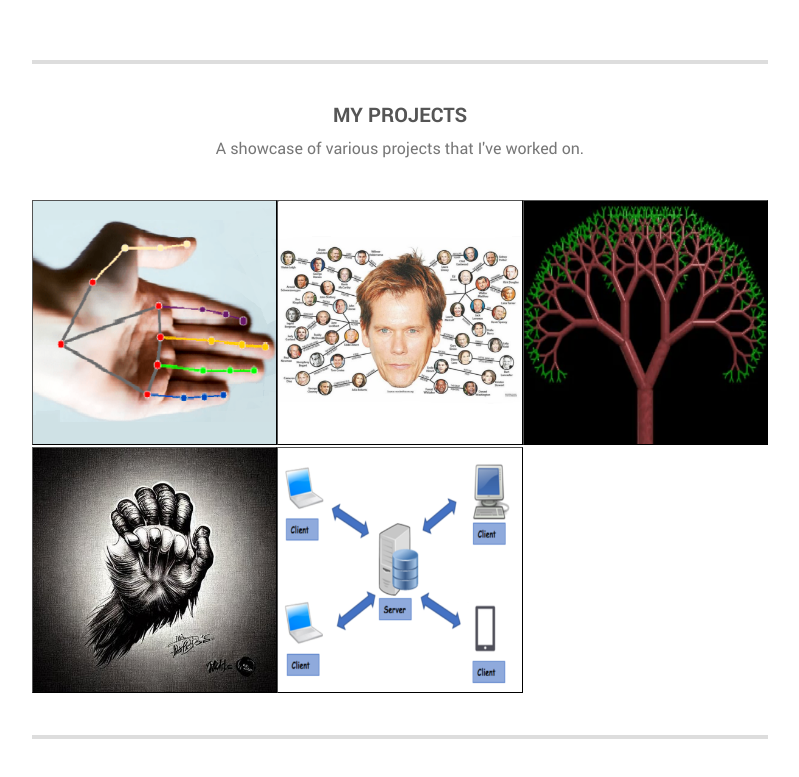
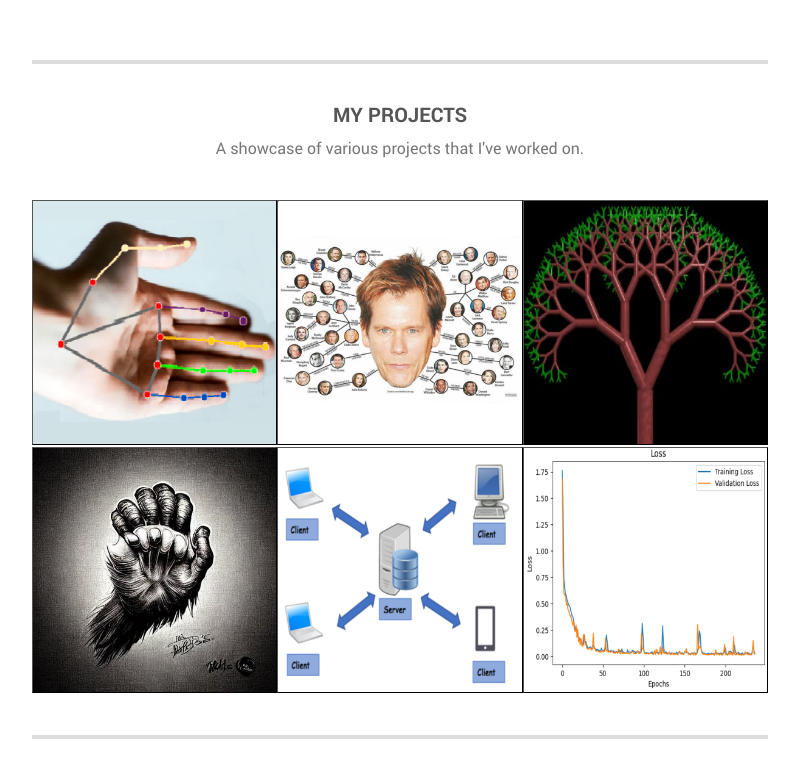
Before and after one commit to DennisKoshta/PortfolioWebsite, a Flask app: template templates/index.html in a window 1280 px wide. Shown: the part 1063-1840 px from the top of the page, without its empty margins (432-1231 px from the left). Run offline with Flask 2, Linux system fonts and the light colour scheme; the template is opened without the code that fills it, so the values that code supplies are empty; some libraries are stand-ins or nearby versions.

Commit message:
Added Neurotech project panel and changed asset file names

```diff
--- a/templates/index.html
+++ b/templates/index.html
@@ -147,7 +147,7 @@
                         <div class="col-md-4 col-sm-6">
                             <a href="static/assets/downloadable/Sixdegrees.zip" onclick="return confirmDownload()">
                                 <div class="project-item">
-                                    <img src="/static/assets/img/six_degrees.png" alt="">
+                                    <img src="/static/assets/img/six_degrees_example.png" alt="">
                                     <div class="project-hover">
                                             <div class="inside">
                                                 <h5>Six Degrees of Kevin Bacon</h5>
@@ -185,7 +185,7 @@
                     <div class="col-md-4 col-sm-6">
                         <a href="{{ url_for('MonkeysPaw') }}">
                             <div class="project-item">
-                                <img src="/static/assets/img/monkeys_paw.jpg" alt="">
+                                <img src="/static/assets/img/monkeys_paw_example.jpg" alt="">
                                 <div class="project-hover">
                                         <div class="inside">
                                             <h5>The Monkey's Paw</h5>
@@ -204,7 +204,7 @@
                     <div class="col-md-4 col-sm-6">
                         <a href="static/assets/downloadable/multithreaded_HTTP_server.zip" onclick="return confirmDownload()">
                             <div class="project-item">
-                                <img src="/static/assets/img/server.png" alt="">
+                                <img src="/static/assets/img/server_example.png" alt="">
                                 <div class="project-hover">
                                         <div class="inside">
                                             <h5>Multithreaded HTTP Server</h5>
@@ -221,11 +221,30 @@
                         </a>
                     </div>
 
+                    <div class="col-md-4 col-sm-6">
+                        <a href="https://github.com/NeuroTechSC/neurotechML">
+                            <div class="project-item">
+                                <img src="/static/assets/img/neurotech_example.png" alt="">
+                                <div class="project-hover">
+                                        <div class="inside">
+                                            <h5>Phoneme Recognition from sEMG Signals</h5>
+                                            <p>This is a Github repository for the Machine Learning and Data team of the NeuroTechSC organization.
+                                                The main goal of this project is to detect subvocal phonemes from surface Electromyography (sEMG) data using a Deep Neural Network model implemented in Python.
+                                                The linked repository provides the Python notebooks for the sEMG data preprocessing and various model trainings,
+                                                as well as data and additonal information/files necessary for context.
+                                                Currently in the process of expanding to more phoneme classes, currently achieving ~100% test accuracy on 5 phonemes + silence.
+                                                Uses Pandas for data proceesing and Tensorflow/Keras to implement an RNN/LSTM model.</p>
+                                        </div>
+                                </div>
+                            </div>
+                        </a>
+                    </div>
+
 
                     <!-- <div class="col-md-4 col-sm-6">
                         <a href="{{ url_for('NextTask') }}">
                             <div class="project-item">
-                                <img src="/static/assets/img/monkeys_paw.jpg" alt="">
+                                <img src="/static/assets/img/monkeys_paw_example.jpg" alt="">
                                 <div class="project-hover">
                                         <div class="inside">
                                             <h5>NextTask</h5>
```
Also changed, not shown: static/assets/img/NextTask_example.jpg (renamed from static/assets/img/NextTask.jpg), static/assets/img/monkeys_paw_example.jpg (renamed from static/assets/img/monkeys_paw.jpg), static/assets/img/neurotech_example.png (added), static/assets/img/profile2.jpg (deleted), static/assets/img/server_example.png (renamed from static/assets/img/server.png), static/assets/img/six_degrees_example.png (renamed from static/assets/img/six_degrees.png).
